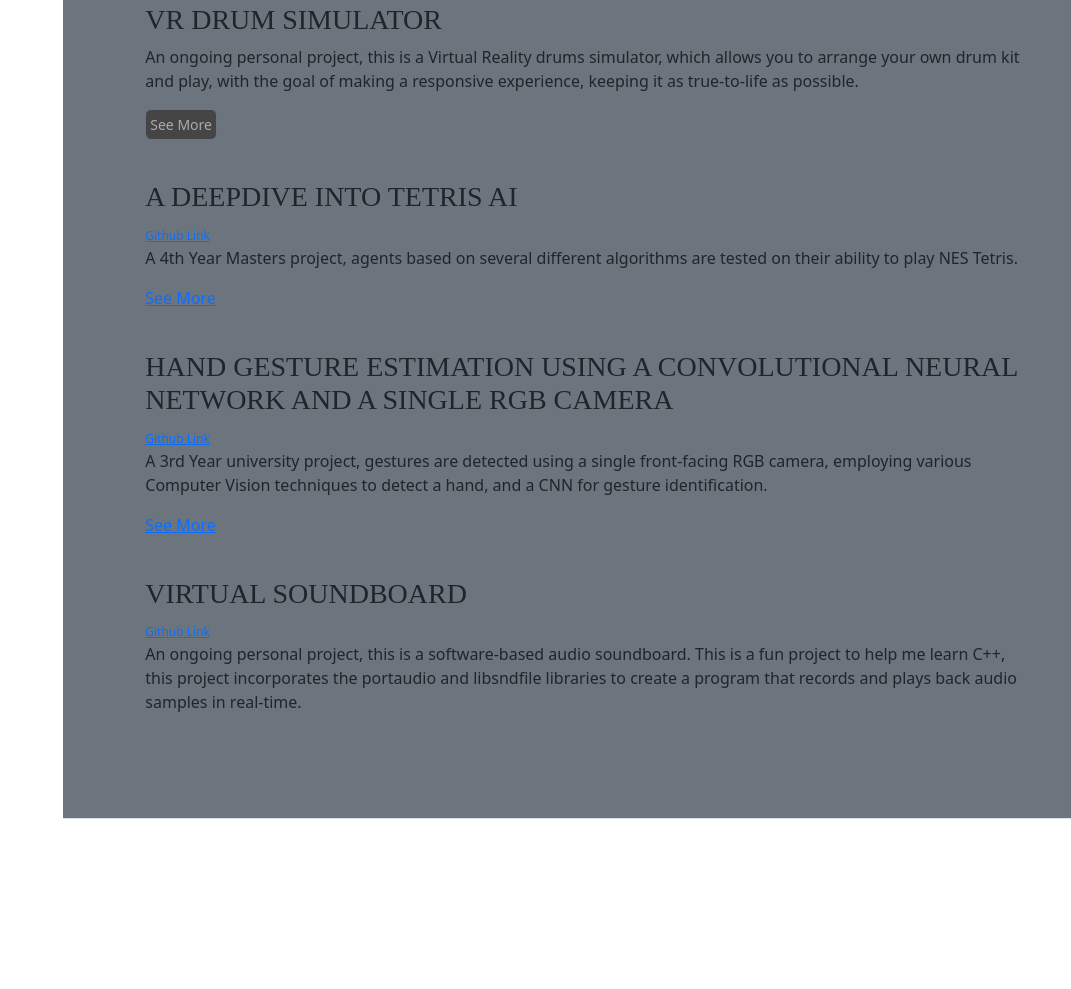
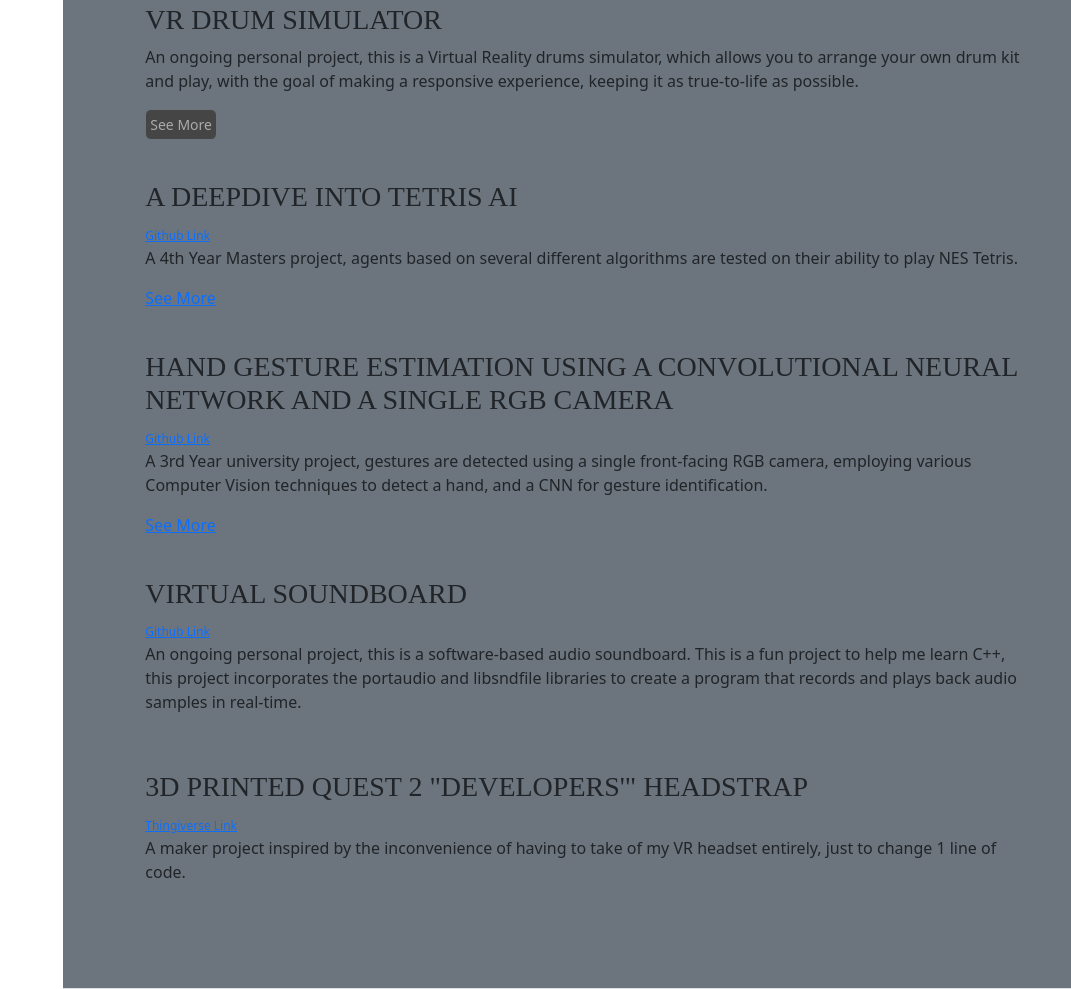
Before and after one commit to andre-tm-hui/andre-tm-hui.github-io, a website with bundled scripts: page index.html in a window 1280 px wide. Shown: the part 4131-5120 px from the top of the page, without its empty margins (209-1280 px from the left). Before the commit the page ends 4950 px from the top, so only its background shows below. Built offline with nearby package versions, Linux system fonts and the light colour scheme; a web font is replaced by a local one.

Commit message:
content update

```diff
--- a/index.html
+++ b/index.html
@@ -314,6 +314,13 @@
                       An ongoing personal project, this is a software-based audio soundboard. This is a fun project to help me learn C++, this project incorporates the portaudio and libsndfile libraries to create a program that records and plays back audio samples in real-time.
                   </p>
               </li>
+              <li style="padding-bottom: 40px">
+                  <h3>3D Printed Quest 2 "Developers'" Headstrap</h3>
+                  <a href="https://www.thingiverse.com/thing:5407375" style="font-size:12px;">Thingiverse Link</a>
+                  <p>
+                      A maker project inspired by the inconvenience of having to take of my VR headset entirely, just to change 1 line of code.
+                  </p>
+              </li>
           </ul>
         </div>
       </section>
```
